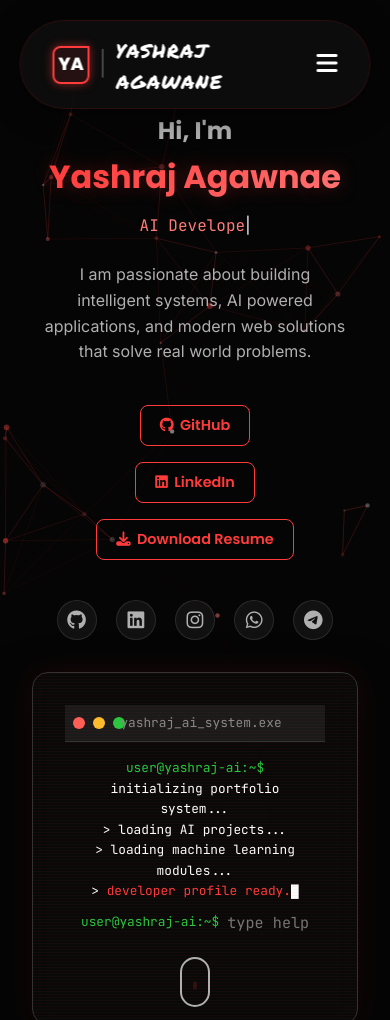
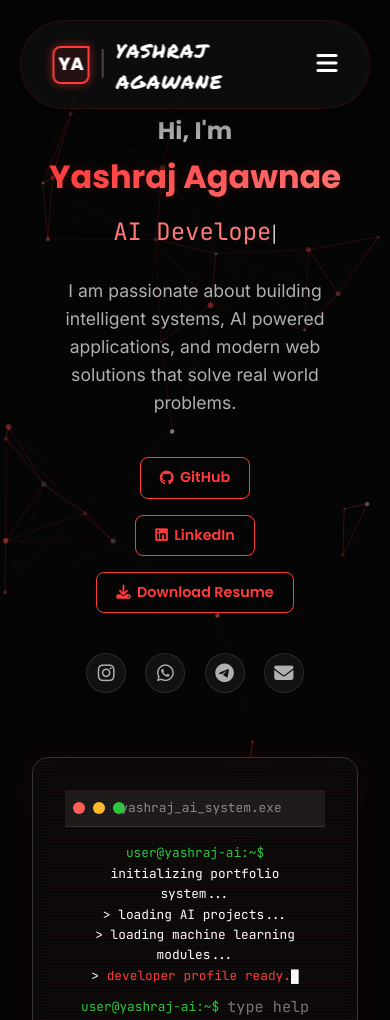
Before and after one commit to yashrajagawane/yashraj-portfolio, a plain HTML site: page index.html in a window 390 px wide. Shown: the top 1020 px of the page. Drawn offline with nearby package versions, Linux system fonts and the light colour scheme.

Commit message:
Refactor social icons: removed duplicate links and added email contact for better UX

```diff
--- a/assets/css/style.css
+++ b/assets/css/style.css
@@ -103,7 +103,7 @@ h1, h2, h3, h4, h5, h6 {
     background: var(--accent-gradient);
     -webkit-background-clip: text;
     -webkit-text-fill-color: transparent;
-    text-shadow: 0 0 20px rgba(255, 59, 59, 0.3);
+    text-shadow: 0 0 10px rgba(255, 59, 59, 0.2);
 }
 
 .section-padding {
@@ -167,11 +167,11 @@ h1, h2, h3, h4, h5, h6 {
     transition: var(--transition-normal);
     position: relative;
     overflow: hidden;
-    box-shadow: 0 4px 15px rgba(255, 59, 59, 0.3);
+    box-shadow: 0 2px 8px rgba(255, 59, 59, 0.2);
 }
 
 .glow-btn:hover {
-    box-shadow: 0 0 25px rgba(255, 59, 59, 0.6);
+    box-shadow: 0 4px 12px rgba(255, 59, 59, 0.3);
     transform: translateY(-2px);
 }
 
@@ -1312,20 +1312,6 @@ min-width:0;
 }
 
 @media screen and (max-width: 768px) {
-  .hero-content {
-    display: flex;
-    flex-direction: column;
-    gap: 2rem;
-  }
-
-  .hero-text {
-    text-align: center;
-    align-items: center;
-  }
-}
-
-
-@media screen and (max-width: 768px) {
   .hero-buttons {
     display: flex;
     flex-direction: column;
@@ -1348,24 +1334,3 @@ min-width:0;
     padding: 0.5rem;
   }
 }
-
-@media screen and (max-width: 768px) {
-
-  .section-padding {
-    padding: 2rem 1rem;
-  }
-
-  .description {
-    font-size: 1rem;
-    padding: 0 10px;
-  }
-
-  .typing-text {
-    font-size: clamp(1rem, 4vw, 1.5rem);
-    text-align: center;
-  }
-
-  .subtitle-container {
-    height: auto;
-  }
-}
--- a/index.html
+++ b/index.html
@@ -70,11 +70,21 @@
                         </a>
                     </div>
                     <div class="social-icons">
-                        <a href="https://github.com" target="_blank" class="social-icon"><i class="fab fa-github"></i></a>
-                        <a href="https://linkedin.com" target="_blank" class="social-icon"><i class="fab fa-linkedin"></i></a>
-                        <a href="https://instagram.com" target="_blank" class="social-icon"><i class="fab fa-instagram"></i></a>
-                        <a href="https://wa.me/" target="_blank" class="social-icon"><i class="fab fa-whatsapp"></i></a>
-                        <a href="https://telegram.org" target="_blank" class="social-icon"><i class="fab fa-telegram"></i></a>
+                        <a href="https://instagram.com" target="_blank" class="social-icon">
+                            <i class="fab fa-instagram"></i>
+                        </a>
+
+                        <a href="https://wa.me/" target="_blank" class="social-icon">
+                            <i class="fab fa-whatsapp"></i>
+                        </a>
+
+                        <a href="https://telegram.org" target="_blank" class="social-icon">
+                            <i class="fab fa-telegram"></i>
+                        </a>
+
+                        <a href="mailto:agawaneyash865@gmail.com" class="social-icon">
+                            <i class="fas fa-envelope"></i>
+                        </a>
                     </div>
                 </div>
 
```
Also changed, not shown: assets/js/script.js (line endings or trailing spaces).
